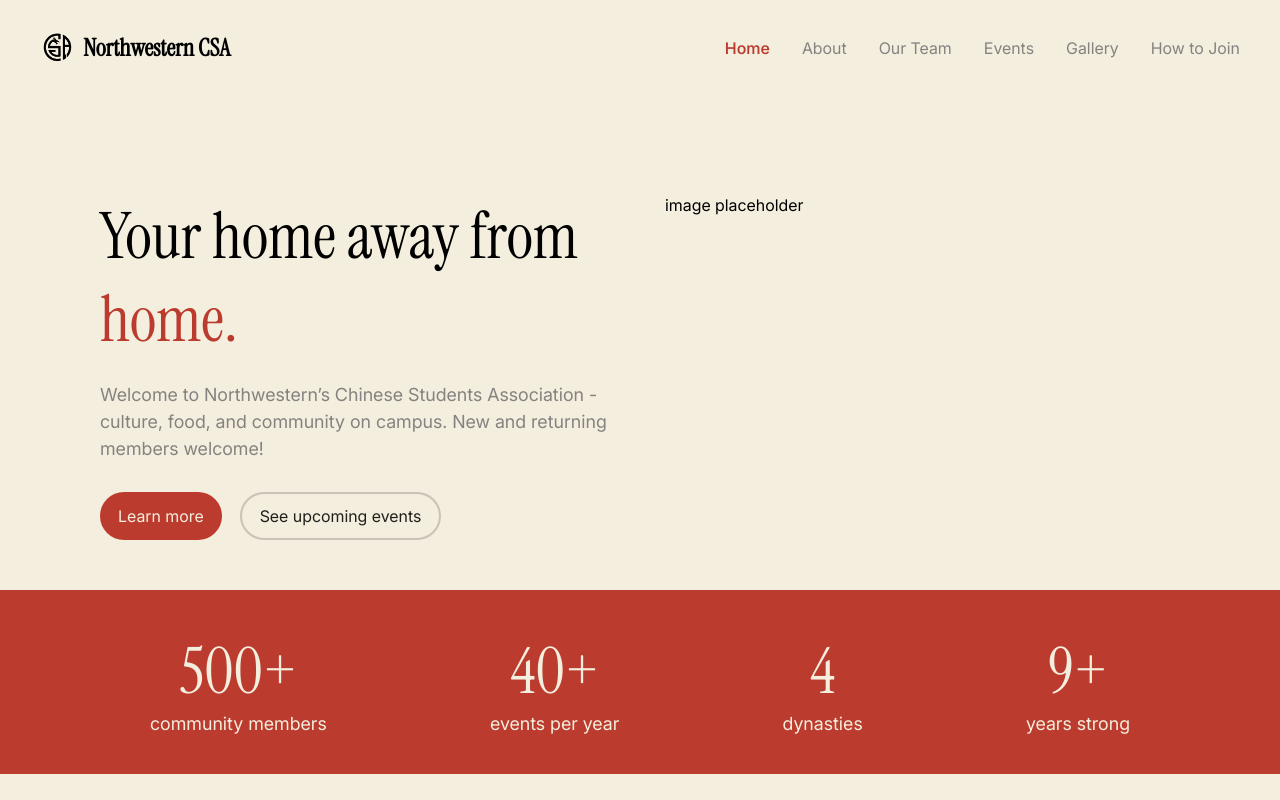
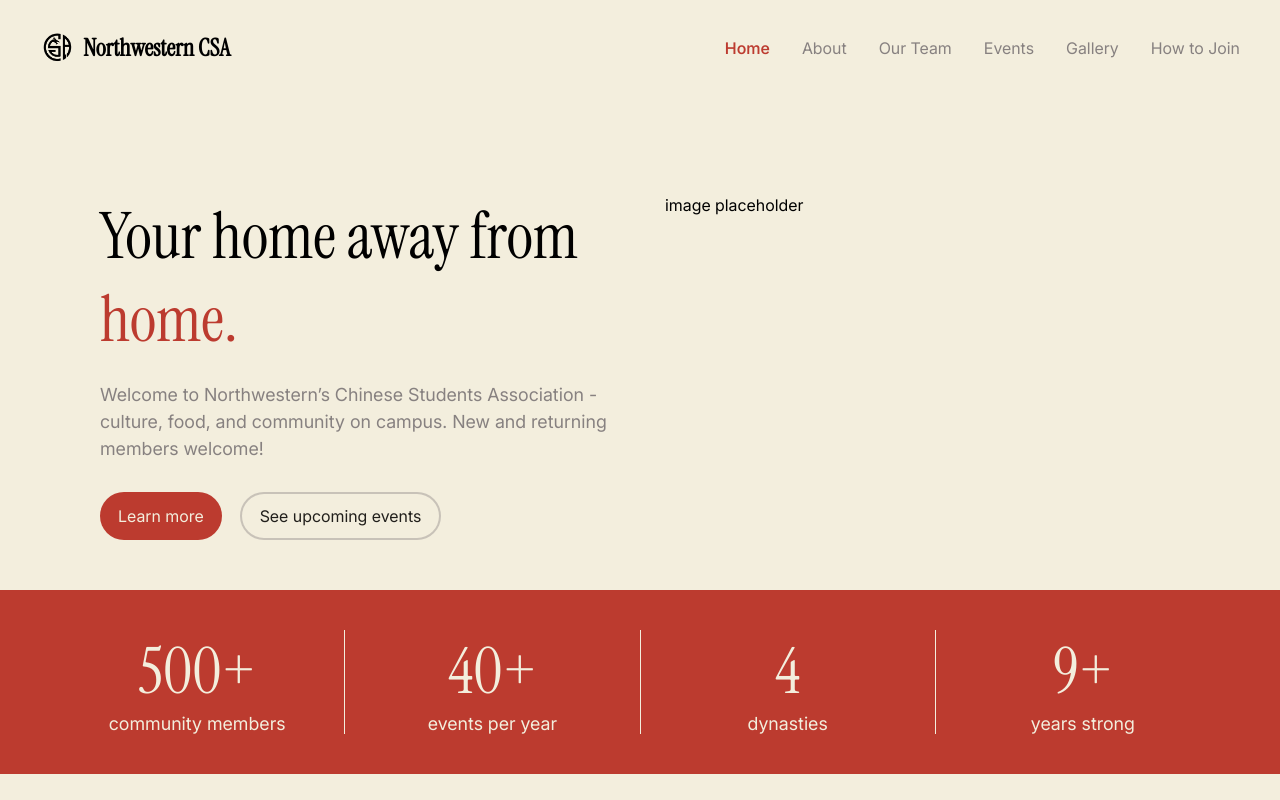
Before and after one commit to ariashi15/csa-website, a React (Vite) app: page / in a window 1280 px wide. Shown: the top 800 px of the page. Built offline with nearby package versions, Linux system fonts and the light colour scheme.

Commit message:
add vertical lines for numbers

```diff
--- a/src/pages/Home.css
+++ b/src/pages/Home.css
@@ -33,13 +33,18 @@
     background-color: var(--lantern);
     margin: 0 -100px;
     color: var(--cream);
-    padding: 40px 150px;
+    padding: 40px 50px;
     display: flex;
     justify-content: space-between;
 }
 
 .number-col {
+    flex: 1;
     text-align: center;
+}
+
+.number-col:not(:last-child) {
+    border-right: 0.7px solid var(--cream);
 }
 
 .number-col__stat {
```
